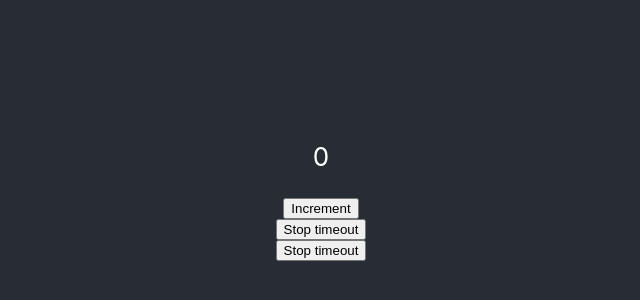
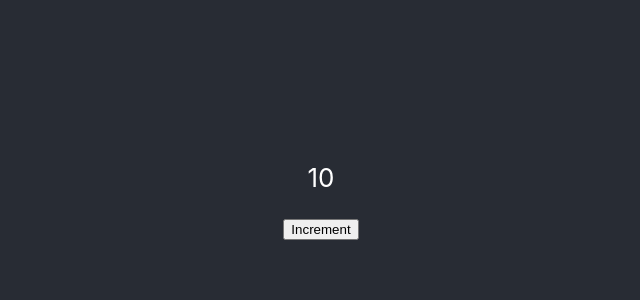
Before and after one commit to bobkov-evgeny/react-custom-hooks, a React (Create React App) app: page / in a window 1280 px wide. Shown: the part 212-512 px from the top of the page, without its empty margins (319-959 px from the left). Built offline with nearby package versions, Linux system fonts and the light colour scheme.

Commit message:
useDebounce hook implementation

```diff
--- a/src/App.js
+++ b/src/App.js
@@ -1,13 +1,13 @@
 import './App.css';
 import {useState} from "react";
-import {useTimeout} from "./useTimeout";
+import {useDebounce} from "./useDebounce";
 
 function App() {
     const [count, setCount] = useState(10);
 
-    const {set, clear} = useTimeout(() => {
-        setCount(0);
-    }, 1000);
+    useDebounce(() => {
+        alert(count);
+    }, 1000, [count])
 
     return (
         <div className="App">
@@ -17,8 +17,6 @@ function App() {
                 </p>
 
                 <button onClick={() => setCount(c => c+1)}>Increment</button>
-                <button onClick={clear}>Stop timeout</button>
-                <button onClick={set}>Stop timeout</button>
             </header>
         </div>
     );
--- /dev/null
+++ b/src/useDebounce.js
@@ -0,0 +1,9 @@
+import {useTimeout} from "./useTimeout";
+import {useEffect} from "react";
+
+export function useDebounce(callback, delay, dependencies) {
+    const { reset, clear } = useTimeout(callback, delay);
+
+    useEffect(reset, [...dependencies, reset]);
+    useEffect(clear, []);
+}
```
